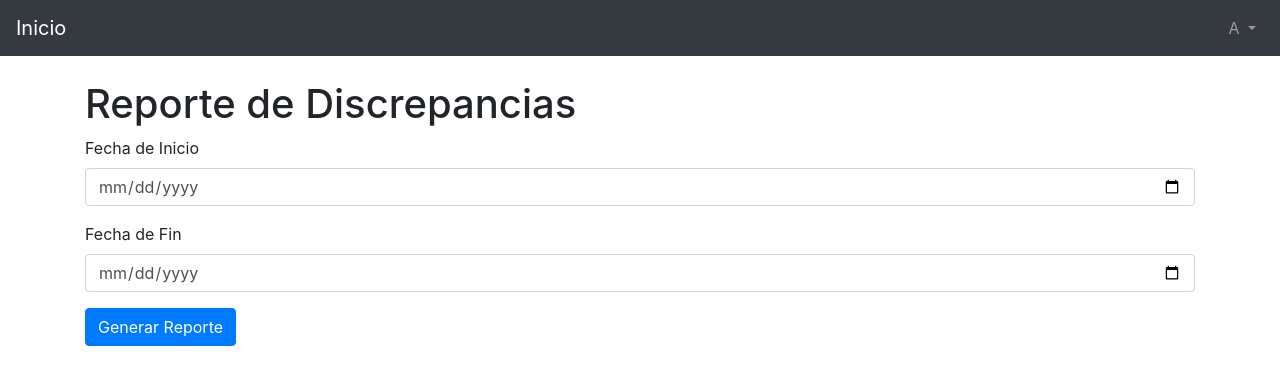
After one commit to MateoRosero/Encuentra-tus-alas, a Flask app: page /reporte_discrepancias in a window 1280 px wide. The commit adds this page. Shown: the top 385 px of the page. Run offline with Flask 3, Linux system fonts and the light colour scheme; a user stored in the database is signed in; some libraries are stand-ins or nearby versions.

Commit message:
Se genera el reporte cuando exise una discrepancia en la reserva y el check-in y el adminisrador lo puede ver  por fecha

```diff
--- a/Crud-inventario/Inventario/src/app.py
+++ b/Crud-inventario/Inventario/src/app.py
@@ -50,6 +50,12 @@ class Reserva(db.Model):
     maletas = db.Column(db.Integer, nullable=False)
     vuelo_id = db.Column(db.Integer, db.ForeignKey('vuelo.id'), nullable=False)
     user_id = db.Column(db.Integer, db.ForeignKey('user.id'), nullable=False)
+
+class CheckIn(db.Model):
+    id = db.Column(db.Integer, primary_key=True)
+    fecha_checkin = db.Column(db.Date, nullable=False, default=datetime.utcnow)
+    maletas_confirmadas = db.Column(db.Integer, nullable=False)
+    reserva_id = db.Column(db.Integer, db.ForeignKey('reserva.id'), nullable=False)
 
 @login_manager.user_loader
 def load_user(user_id):
@@ -255,6 +261,10 @@ def aerolinea_dashboard():
 @app.route('/vuelos_creados')
 @login_required
 def vuelos_creados():
+    if not current_user.email.endswith('@aerolinea.com'):
+        flash('Acceso denegado: Solo para usuarios de aerolinea.com.', 'error')
+        return redirect(url_for('index'))
+
     vuelos = Vuelo.query.all()
     return render_template('vuelos_creados.html', vuelos=vuelos)
 
@@ -329,6 +339,47 @@ def editar_vuelo(id):
     flash('Vuelo actualizado exitosamente', 'success')
     return redirect(url_for('vuelos_creados'))
 
+@app.route('/check_in/<int:id>', methods=['GET', 'POST'])
+@login_required
+def check_in(id):
+    reserva = Reserva.query.get_or_404(id)
+
+    if request.method == 'POST':
+        maletas_confirmadas = int(request.form['maletas_confirmadas'])
+
+        nuevo_checkin = CheckIn(
+            maletas_confirmadas=maletas_confirmadas,
+            reserva_id=reserva.id
+        )
+
+        db.session.add(nuevo_checkin)
+        db.session.commit()
+
+        flash('Check-in realizado exitosamente', 'success')
+        return redirect(url_for('mis_viajes'))
+
+    return render_template('check_in.html', reserva=reserva)
+
+@app.route('/reporte_discrepancias', methods=['GET', 'POST'])
+@login_required
+def reporte_discrepancias():
+    if current_user.role != 'admin':
+        flash('Acceso denegado: Se requieren privilegios de administrador.', 'error')
+        return redirect(url_for('index'))
+
+    if request.method == 'POST':
+        fecha_inicio = datetime.strptime(request.form['fecha_inicio'], '%Y-%m-%d').date()
+        fecha_fin = datetime.strptime(request.form['fecha_fin'], '%Y-%m-%d').date()
+
+        discrepancias = db.session.query(Reserva, CheckIn).join(CheckIn, Reserva.id == CheckIn.reserva_id).filter(
+            Reserva.fecha_reserva.between(fecha_inicio, fecha_fin),
+            Reserva.maletas < CheckIn.maletas_confirmadas
+        ).all()
+
+        return render_template('reporte_discrepancias.html', discrepancias=discrepancias)
+
+    return render_template('reporte_discrepancias.html')
+
 if __name__ == '__main__':
     with app.app_context():
         db.create_all()
--- /dev/null
+++ b/Crud-inventario/Inventario/src/templates/reporte_discrepancias.html
@@ -0,0 +1,67 @@
+<!DOCTYPE html>
+<html lang="es">
+<head>
+    <meta charset="UTF-8">
+    <title>Reporte de Discrepancias</title>
+    <link href="https://stackpath.bootstrapcdn.com/bootstrap/4.5.2/css/bootstrap.min.css" rel="stylesheet">
+</head>
+<body>
+    <!-- Barra de navegación -->
+    <nav class="navbar navbar-expand-lg navbar-dark bg-dark">
+        <a class="navbar-brand" href="{{ url_for('admin_dashboard') }}">Inicio</a>
+        <div class="collapse navbar-collapse">
+            <ul class="navbar-nav ml-auto">
+                <li class="nav-item dropdown">
+                    <a class="nav-link dropdown-toggle user-initial" href="#" id="userMenu" role="button" data-toggle="dropdown" aria-haspopup="true" aria-expanded="false">
+                        {{ current_user.username[0] }}
+                    </a>
+                    <div class="dropdown-menu dropdown-menu-right" aria-labelledby="userMenu">
+                        <a class="dropdown-item" href="{{ url_for('logout') }}">Cerrar sesión</a>
+                    </div>
+                </li>
+            </ul>
+        </div>
+    </nav>
+
+    <!-- Contenido de la página -->
+    <div class="container mt-4">
+        <h1>Reporte de Discrepancias</h1>
+        <form method="POST">
+            <div class="form-group">
+                <label for="fecha_inicio">Fecha de Inicio</label>
+                <input type="date" class="form-control" name="fecha_inicio" required>
+            </div>
+            <div class="form-group">
+                <label for="fecha_fin">Fecha de Fin</label>
+                <input type="date" class="form-control" name="fecha_fin" required>
+            </div>
+            <button type="submit" class="btn btn-primary">Generar Reporte</button>
+        </form>
+
+        {% if discrepancias %}
+        <table class="table mt-4">
+            <thead>
+                <tr>
+                    <th>Usuario</th>
+                    <th>Motivo del Viaje</th>
+                    <th>Maletas Reservadas</th>
+                    <th>Maletas Confirmadas</th>
+                    <th>Fecha de Reserva</th>
+                </tr>
+            </thead>
+            <tbody>
+                {% for reserva, checkin in discrepancias %}
+                <tr>
+                    <td>{{ reserva.nombre_usuario }}</td>
+                    <td>{{ reserva.motivo_viaje }}</td>
+                    <td>{{ reserva.maletas }}</td>
+                    <td>{{ checkin.maletas_confirmadas }}</td>
+                    <td>{{ reserva.fecha_reserva.strftime('%d/%m/%Y') }}</td>
+                </tr>
+                {% endfor %}
+            </tbody>
+        </table>
+        {% endif %}
+    </div>
+</body>
+</html>
```
Also changed, not shown: Crud-inventario/Inventario/src/templates/admin.html (+13 -12 lines), Crud-inventario/Inventario/src/templates/mis_viajes.html (+32 -0 lines).
